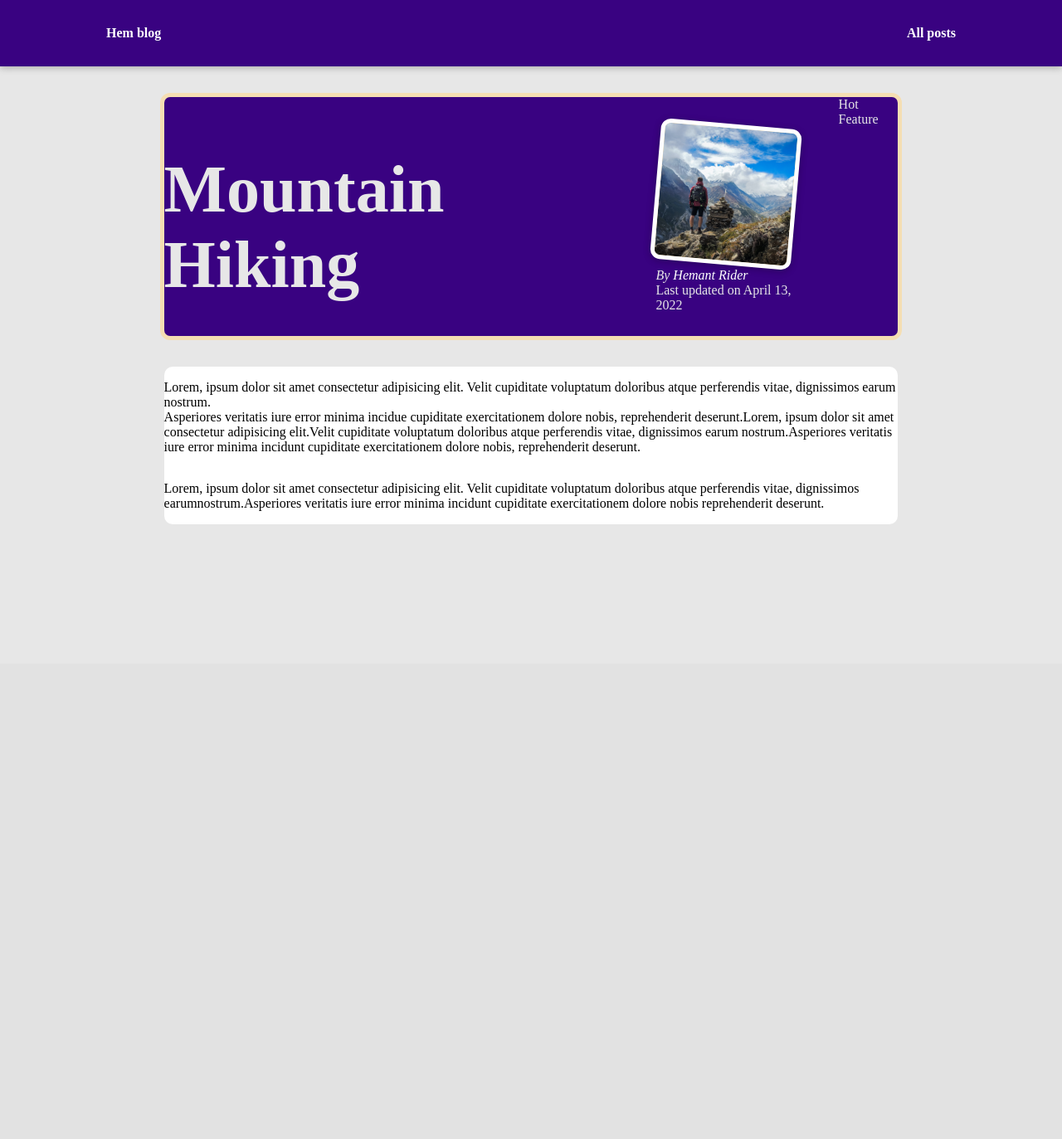
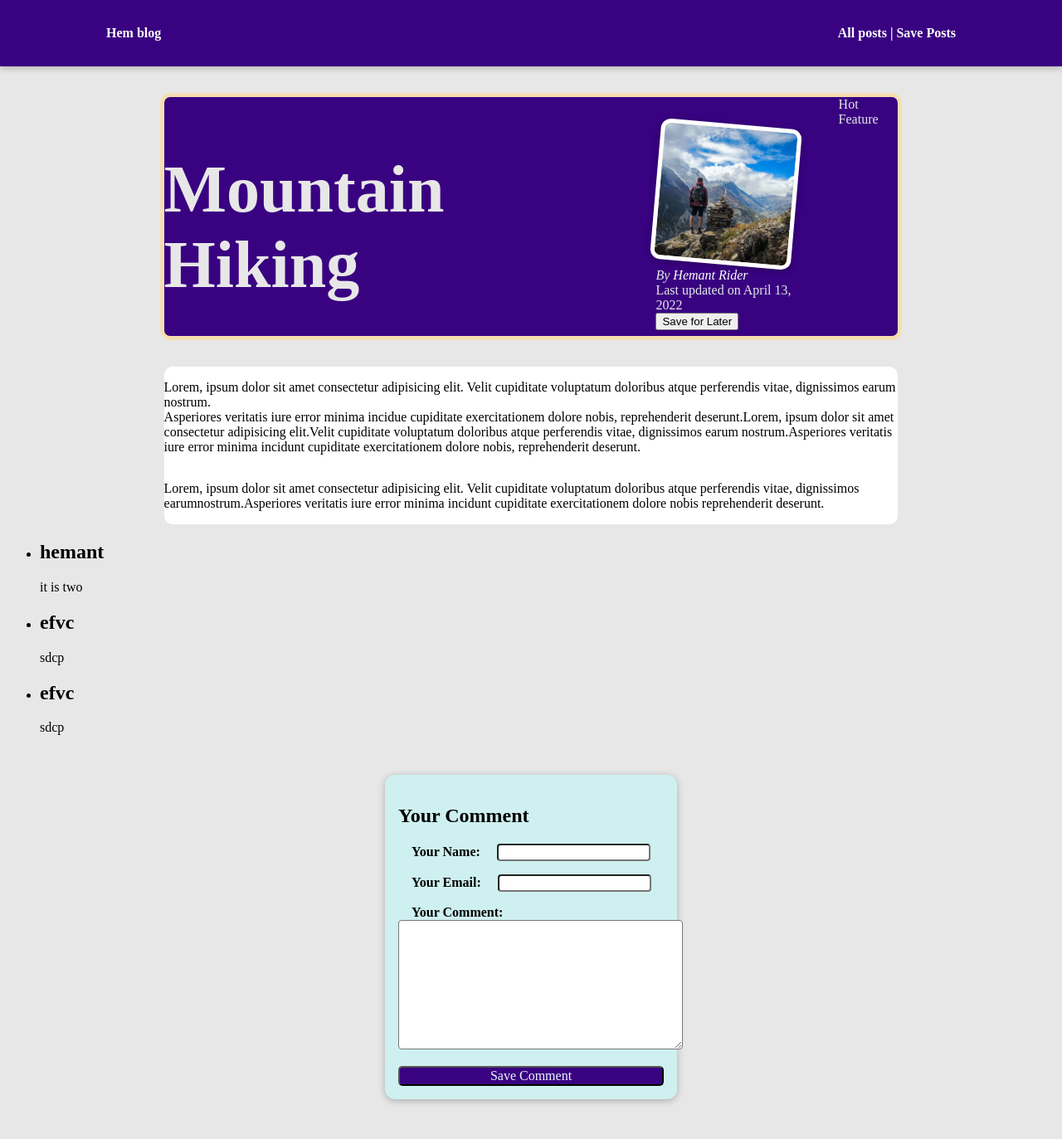
Before and after one commit to hemant5668/Django-Web, a Django app: a page that uses Project 2/templates/base.html in a window 1280 px wide. Shown: the whole page at 83% size. Before the commit the page ends 632 px from the top, so only its background shows below. Run offline with Django 4.2, Linux system fonts and the light colour scheme; data comes from the database, SQL or seed files in the repository; both versions use the stored data as it was after the commit.

Commit message:
save later button added

```diff
--- a/Project 2/blog/admin.py
+++ b/Project 2/blog/admin.py
@@ -1,7 +1,7 @@
 from django.contrib import admin
 
 # Register your models here.
-from . models import Tag,Author,Post
+from . models import Tag,Author,Post,Comment
 
 
 class postAdmin(admin.ModelAdmin):
@@ -9,6 +9,10 @@ class postAdmin(admin.ModelAdmin):
     list_filter=("tag","date","author")
     prepopulated_fields={"slug":("title",)}
 
+class commentadmin(admin.ModelAdmin):
+    list_display=("username","post")
+
 admin.site.register(Post,postAdmin)
 admin.site.register(Tag)
 admin.site.register(Author)
+admin.site.register(Comment,commentadmin)
--- /dev/null
+++ b/Project 2/blog/forms.py
@@ -0,0 +1,12 @@
+from django.forms import ModelForm
+from .models import Comment
+
+class Comment_form(ModelForm):
+    class Meta:
+        model=Comment
+        exclude=['post']
+        labels={
+            "username":"Your Name",
+            "email":"Your Email",
+            "comment":"Your Comment"
+        }
--- a/Project 2/blog/models.py
+++ b/Project 2/blog/models.py
@@ -1,3 +1,4 @@
+
 from django.utils.text import slugify
 from django.db import models
 from django.core.validators import MinLengthValidator
@@ -35,3 +36,10 @@ class Post(models.Model):
 
     def __str__(self):
         return f"{self.title,self.date,self.excerpt}"
+
+
+class Comment(models.Model):
+    username=models.CharField(max_length=100)
+    email=models.EmailField()
+    comment=models.TextField(max_length=120)
+    post=models.ForeignKey( Post,on_delete=models.CASCADE,related_name="comments")
--- a/Project 2/blog/static/blog/post-detail.css
+++ b/Project 2/blog/static/blog/post-detail.css
@@ -61,3 +61,40 @@ main{
     background-color: white;
     justify-content: center;
 }
+
+#comment-form1{
+    background-color: rgb(207, 240, 240);
+    margin: 3rem auto;
+    width: 90%;
+    max-width: 20rem;
+    box-shadow: 0 2px 8px rgba(0, 0, 0, 0.25);
+    border-radius: 12px;
+    padding: 1rem;
+}
+
+.form-control{
+    margin-bottom: 1rem;
+}
+
+.form-control label{
+    font-weight: bold;
+    margin: 1rem ;
+    padding-top: 1rem;
+}
+.form-control input, .form-control textarea{
+    border-radius: 4px;
+}
+
+#comment-form1 button{
+    font: inherit;
+    border-radius: 5px;
+    background-color: #390281;
+    color: aliceblue;
+    display: block;
+    width: 100%;
+}
+
+#comment-form1 button:hover {
+    color: aliceblue;
+    background-color: black;
+}
--- a/Project 2/blog/templates/blog/post-detail.html
+++ b/Project 2/blog/templates/blog/post-detail.html
@@ -14,10 +14,25 @@
 <section id="summary">
 <h2>{{post.title|title}}</h2>
 
+
 <article>
     <img src="{% static "images/"|add:post.image_name %}" alt="{{post.title}}">
     <address>By <a href="mailto:{{post.author.email}}">  {{post.author}}  </a> </address>
     <div>Last updated on <time>{{post.date}}</time> </div>
+
+    <div class="savelater">
+        <form action=" {% url 'read-later' %}" method="POST">
+            {% csrf_token %}
+            <input type="hidden" value="{{post.id}}" name="post_id">
+            <button>
+            {% if not savelater %}
+                Save for Later
+            {% else %}
+                Remove from Savelater
+                {% endif %}
+            </button>
+        </form>
+    </div>
 </article>
 <div>
     {% for tag in post_tags %}
@@ -25,7 +40,42 @@
     {% endfor %}
 </div>
 </section>
+
+
+
 <main>
     {{post.content|linebreaks}}
 </main>
+
+<section>
+    <ul>
+        {% for show in show_comments %}
+        <li>
+            <h1>
+
+                {{show.username}}
+            </h1>
+             {{show.comment}}
+        </li>
+
+        {% endfor %}
+    </ul>
+</section>
+
+
+<div >
+<form id="comment-form1" action=" {% url 'post-detail-page' post.slug %}" method="POST">
+    {% csrf_token %}
+    <h2>Your Comment</h2>
+    {% for field in comment_form  %}
+    <div class="form-control">
+        {{field.label_tag}}
+        {{field}}
+        {{field.errors}}
+    </div>
+    {% endfor %}
+    <button>Save Comment</button>
+</form>
+</div>
+
 {% endblock %}
--- a/Project 2/blog/urls.py
+++ b/Project 2/blog/urls.py
@@ -2,7 +2,8 @@ from django.urls import path
 from . import views
 
 urlpatterns = [
-    path("",views.starting_page,name="starting-page"),
-    path("posts",views.post,name="post-page"),
-    path("posts/<slug:slug>",views.post_detail,name="post-detail-page"),
+    path("posts",views.Postview.as_view(),name="post-page"),          #views.post is used to call function for all posts
+    path("",views.StartingPageview.as_view(),name="starting-page"),   #views.starting_page is used to call defined function
+    path("posts/<slug:slug>",views.Postdetailview.as_view(),name="post-detail-page"),  #views.post_detail
+    path("read-later",views.savelater.as_view(),name="read-later")  #views.post_detail
 ]
--- a/Project 2/blog/views.py
+++ b/Project 2/blog/views.py
@@ -1,18 +1,135 @@
 
 from datetime import date
-from urllib import request
+from django.urls import reverse
+from django.http import HttpResponseRedirect
+from django.views.generic import ListView,DetailView
 from django.shortcuts import get_object_or_404, render
 from . models import Post
+from .forms import Comment_form
+from django.views import View
 # Create your views here.
 
-def starting_page(request):
+#======================================================================
+class StartingPageview(ListView):
+    template_name="blog/index.html"
+    model=Post
+    ordering=["-date"]
+    context_object_name="posts"              # by default object name is listobject so we have to rename it
+
+    def get_queryset(self):
+        queryset=super().get_queryset()
+        data=queryset[:3]
+        return data
+
+#-----------------------OR we can use function---------------------------------------
+'''def starting_page(request):
     latest_posts=Post.objects.all().order_by("-date")[:3]
     return render(request,"blog/index.html",{"posts":latest_posts})
+'''
+#=======================================================================
 
+#=========================================================================
+class Postview(ListView):
+    template_name="blog/all-posts.html"
+    model=Post
+    ordering=["-date"]
+    context_object_name="all_posts"
+
+#------------------------OR---------------------------------------------
+'''
 def post(request):
     arrange_posts=Post.objects.all().order_by("-date")
     return render(request,"blog/all-posts.html",{"all_posts":arrange_posts})
+'''
+#========================================================================
 
+
+#======================================================================
+class Postdetailview(View):
+
+    def is_save_later(self,request,post_id):
+        stored_posts=request.session.get("stored_posts")
+        if stored_posts is not None:
+            save_later= post_id in stored_posts
+        else:
+            save_later= False
+        return save_later
+
+    def get(self,request,slug):
+        post=Post.objects.get(slug=slug)
+        context={
+            "post":post,
+            "post_tags":post.tag.all(),
+            "comment_form":Comment_form(),
+           "show_comments":post.comments.all().order_by("-id"),
+           "savelater":self.is_save_later(request,post.id)
+        }
+        return render(request,"blog/post-detail.html",context)
+
+    def post(self,request,slug):
+        comment=Comment_form(request.POST)
+        post=Post.objects.get(slug=slug)
+        if comment.is_valid():
+            comm=comment.save(commit=False)
+            comm.post=post
+            comm.save()
+            return HttpResponseRedirect(reverse("post-detail-page",args=[slug]))
+
+        context={
+            "post":post,
+            "post_tags":post.tag.all(),
+            "comment_form":Comment_form(),
+            "show_comments":post.comments.all().order_by("-id"),
+            "savelater":self.is_save_later(request,post.id)
+        }
+        return render(request,"blog/post-detail.html",context)
+
+
+    '''def get_context_data(self, **kwargs):
+        context = super().get_context_data(**kwargs)
+        context["post_tags"] =self.object.tag.all()
+        context['comment_form']=Comment_form()
+        return context
+    '''
+#--------------------------OR-------------------------------------------
+'''
 def post_detail(request,slug):
     inventory=get_object_or_404(Post,slug=slug)
     return render(request,"blog/post-detail.html",{"post":inventory,"post_tags":inventory.tag.all()})
+'''
+#====================================================================================================
+
+
+class savelater(View):
+    def get(self,request):
+        stored_posts=request.session.get("stored_posts")
+        context={}
+
+        if stored_posts is None or len(stored_posts) ==0:
+            context["posts"]=[]
+            context["has_posts"]=False
+        else:
+            posts=Post.objects.filter(id__in=stored_posts)
+            context["posts"]=posts
+            context["has_posts"]=True
+
+        return render(request,"blog/stored-posts.html",context)
+
+
+
+    def post(self,request):
+        stored_posts=request.session.get("stored_posts")
+
+        if stored_posts is None:
+            stored_posts=[]
+
+        post_id=int(request.POST["post_id"])
+
+        if post_id not in stored_posts:
+            stored_posts.append(post_id)
+        else:
+            stored_posts.remove(post_id)
+
+        request.session["stored_posts"]=stored_posts
+
+        return HttpResponseRedirect("/")
--- a/Project 2/templates/base.html
+++ b/Project 2/templates/base.html
@@ -14,7 +14,10 @@
     <header id="main-header">
         <a href="{% url 'starting-page' %}">Hem blog</a>
         <nav>
-            <a href=" {% url 'post-page' %}">All posts</a>
+
+            <a href=" {% url 'post-page' %}">All posts |</a>
+            <a href=" {% url 'read-later' %}">Save Posts</a>
+
         </nav>
     </header>
     {% block content %}
```
Also changed, not shown: Project 2/blog/templates/blog/stored-posts.html (added, +28 -0 lines), Project 2/blog/migrations/0002_comment.py (added), Project 2/db.sqlite3.
